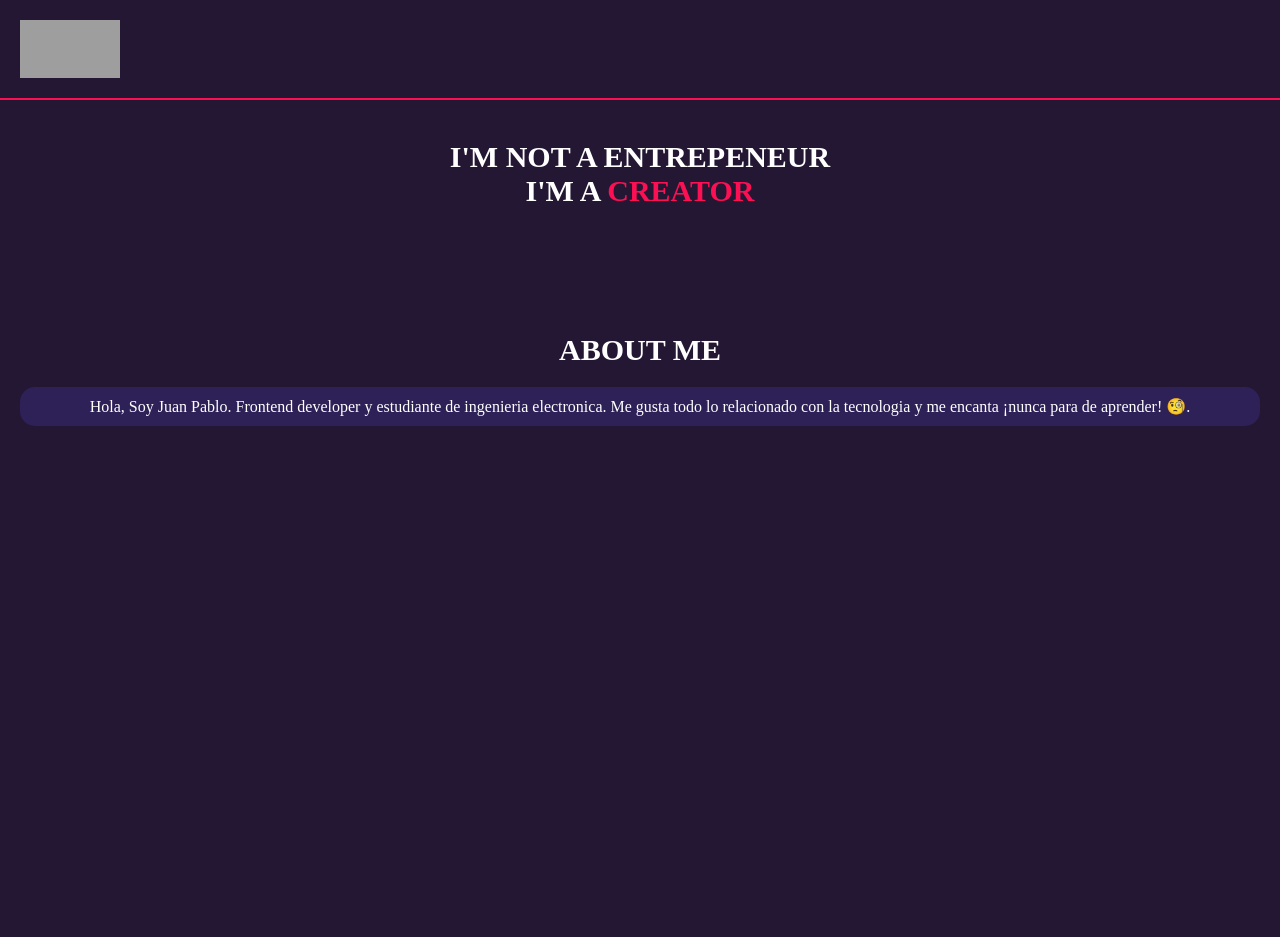
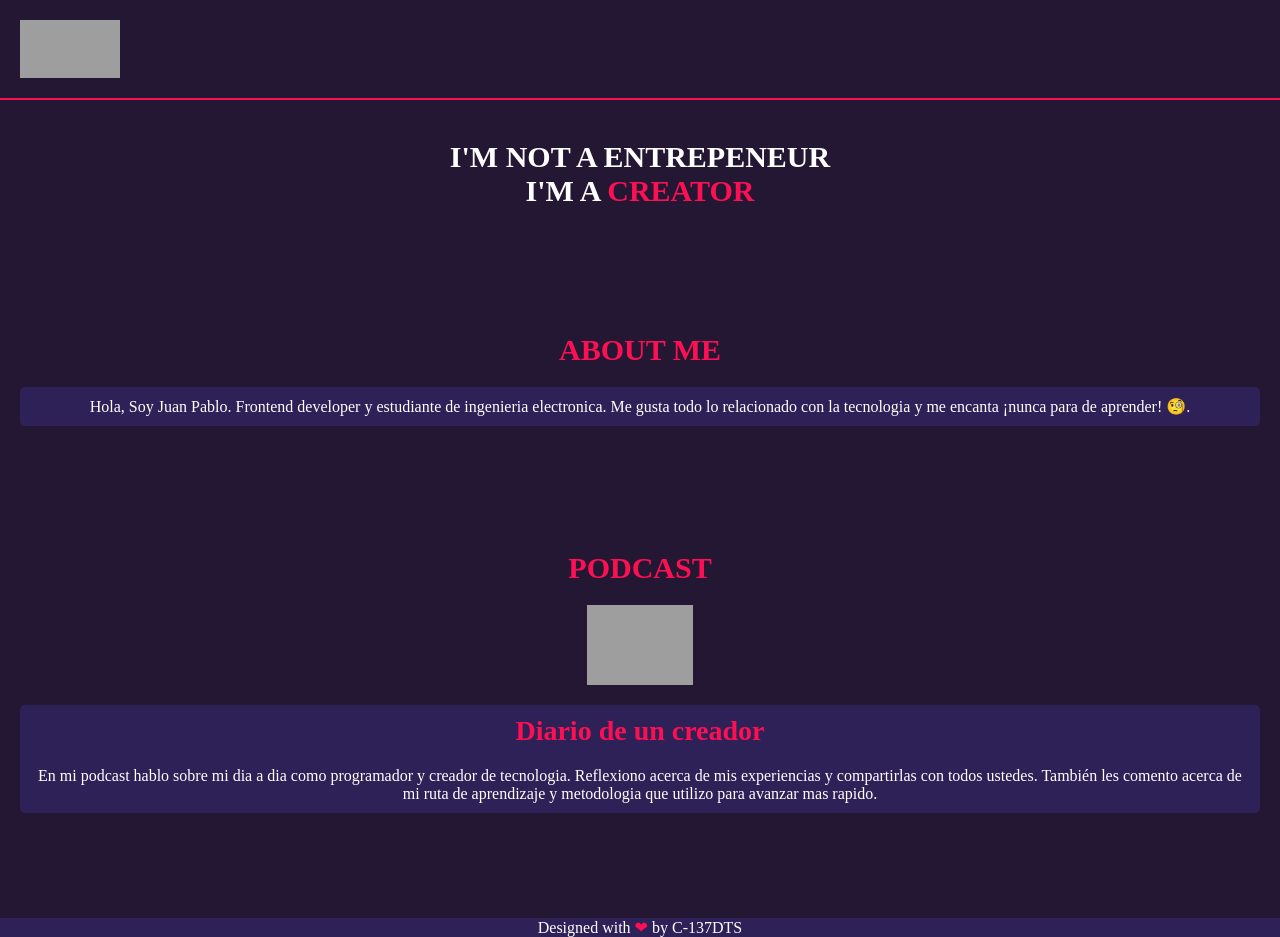
Before and after one commit to C-137DTS/C-137DTS.github.io, a plain HTML site: page index.html in a window 1280 px wide. Before the commit the page ends 800 px from the top, so only its background shows below. Drawn offline with Linux system fonts and the light colour scheme; grey boxes are pictures that could not be loaded.

Commit message:
Añadi la seccion del footer y la del podcast

```diff
--- a/index.html
+++ b/index.html
@@ -30,5 +30,22 @@
             </p>
         </article>
     </section>
+
+    <section class="podcast">
+        <h1 class="podcast__title">PODCAST</h1>
+        <picture class="podcast__img--container">
+            <img src="https://cdn4.iconfinder.com/data/icons/miu-flat-social/60/podcast-512.png" alt="podcast logo" class="podcast__img">
+        </picture>
+        <article class="podcast__description">
+            <h2 class="podcast__description--title">Diario de un creador</h2>
+            <p class="podcast__description--paragraph">
+                En mi podcast hablo sobre mi dia a dia como programador y creador de tecnologia. Reflexiono acerca de mis experiencias y compartirlas con todos ustedes. También les comento acerca de mi ruta de aprendizaje y metodologia que utilizo para avanzar mas rapido.
+            </p>
+        </article>
+    </section>
+
+    <footer class="footer">
+        <p>Designed with <span>❤</span> by C-137DTS</p>
+    </footer>
 </body>
 </html>
--- a/src/sass/libs/variables.scss
+++ b/src/sass/libs/variables.scss
@@ -19,7 +19,7 @@ $button-background-color: $orange;
 $button-fontsize: $base-fontsize * 1.5;
 
 //constantes
-$border-radius: 15px;
+$border-radius: 5px;
 $padding: 20px;
 $sections-margin: 85px;
 $items-margin: 20px;
--- a/src/sass/styles.scss
+++ b/src/sass/styles.scss
@@ -14,7 +14,9 @@ html {
 body {
     background-color: $principal-color;
 }
-
+p > span {
+    color: $orange;
+}
 //header
 .header {
     width: 100%;
@@ -37,6 +39,7 @@ body {
     }
 }
 
+//hero
 .hero {
     width: 100%;
     height: auto;
@@ -66,8 +69,54 @@ body {
     &__title {
         font-size: $title-fontsize;
         margin-bottom: $items-margin;
+        color: $orange;
     }
     &__description {
         @include featured-section;
     }
 }
+
+//podcast
+.podcast {
+    text-align: center;
+    color: white;
+    height: auto;
+    width: 100%;
+    display: flex;
+    flex-direction: column;
+    padding: $padding;
+    margin-top: $sections-margin;
+
+    &__img--container {
+        @include image-container(80px);
+        margin-top: $items-margin;
+    }
+    &__img {
+        @include img-cover;
+    }
+    &__description {
+        @include featured-section;
+        margin-top: $items-margin;
+        font-size: $base-fontsize;
+    }
+    &__description--title {
+        font-size: $subtitle-fontsize;
+        margin-bottom: $items-margin;
+        color: $orange;
+    }
+    &__title {
+        font-size: $title-fontsize;
+        color: $orange;
+    }
+}
+
+//footer
+.footer {
+    background-color: $secundary-color;
+    max-height: 20px;
+    width: 100%;
+    font-size: $base-fontsize;
+    color: white;
+    text-align: center;
+    margin-top: $sections-margin;
+}
```
Also changed, not shown: src/css/styles.css, 1 other file.
